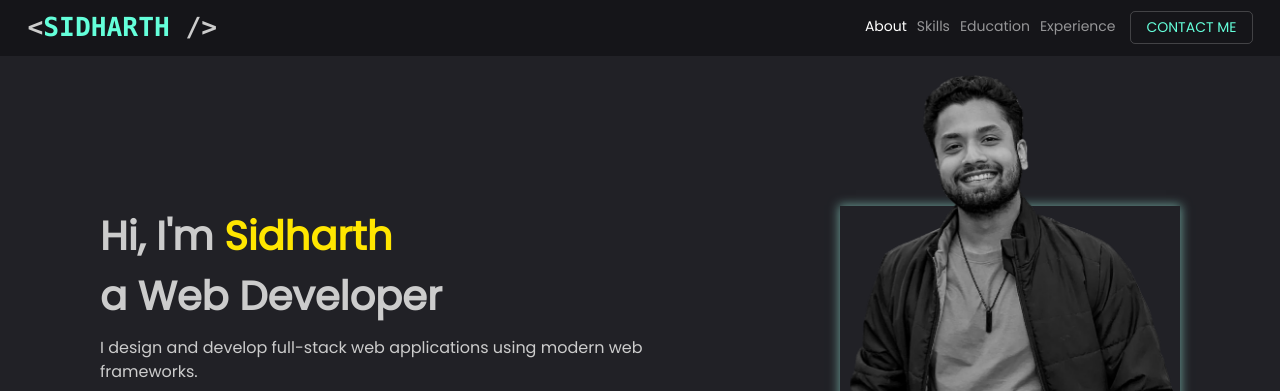
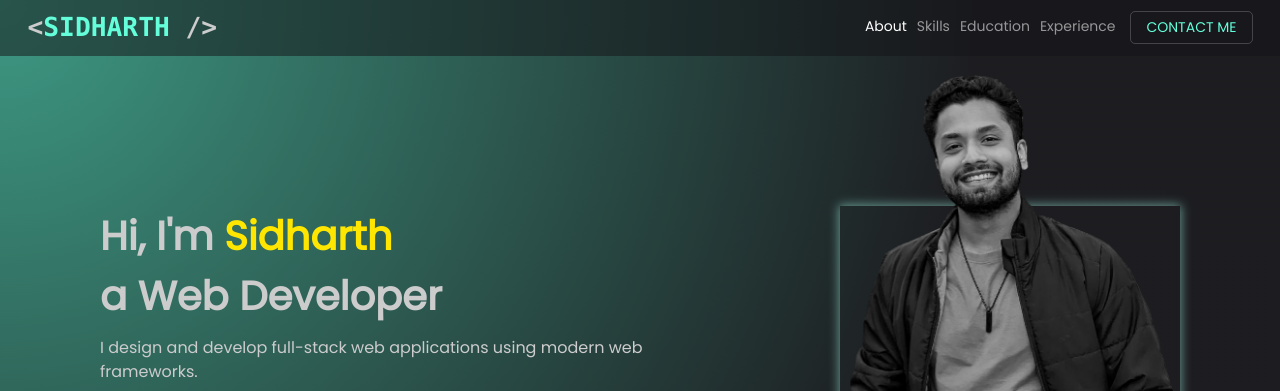
Before and after one commit to SidharthSreekumar/sidharthsreekumar, a website: page index.html in a window 1280 px wide. Shown: the top 391 px of the page. Drawn offline with nearby package versions, Linux system fonts and the light colour scheme.

Commit message:
Added gradient background

```diff
--- a/scss/main.scss
+++ b/scss/main.scss
@@ -25,7 +25,7 @@ html {
 
 body {
   font-size: 1.6rem;
-  background-color: $primary;
+  background: radial-gradient(circle at 0% 0%, rgba(61, 153, 131, 1) 0%, rgba(33, 33, 38, 0.72) 29%);
   color: $text;
   font-family: $poppins;
   font-display: swap;
--- a/scss/sections/_header.scss
+++ b/scss/sections/_header.scss
@@ -3,7 +3,7 @@
   font-size: 1.4rem;
   padding-inline: 2rem;
   color: $text;
-  background-color: #151519 !important;
+  background-color: #15151983 !important;
 
   .contact {
     display: block;
```
Also changed, not shown: css/main.css.
